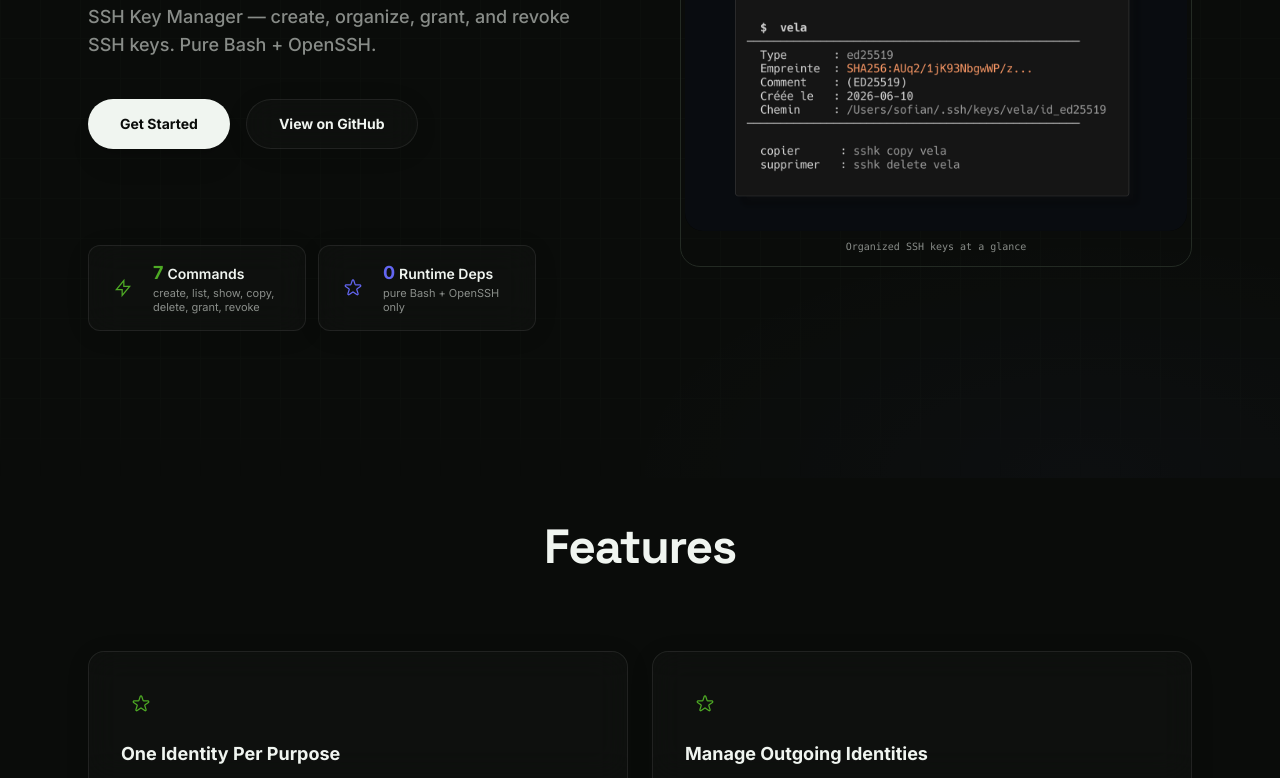
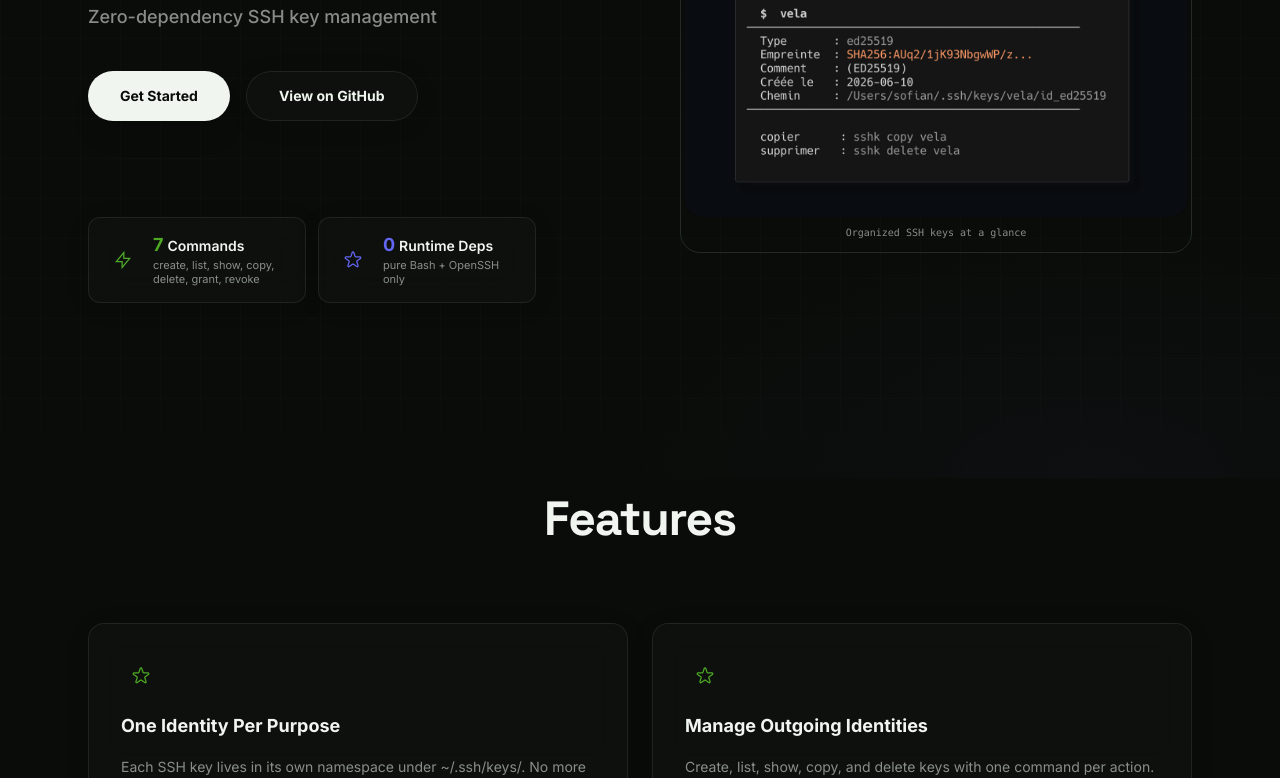
Before and after one commit to Sofian-bll/sshk, a plain HTML site: page docs/index.html in a window 1280 px wide. Shown: the part 322-1100 px from the top of the page. Drawn offline with nearby package versions, Linux system fonts and the light colour scheme.

Commit message:
docs: shorten tagline on landing page and OG image

```diff
--- a/docs/index.html
+++ b/docs/index.html
@@ -281,7 +281,7 @@ a:active, button:active { transform: scale(0.97); transition: transform 0.1s eas
         </h1>
 
         <p class="text-muted text-base md:text-lg max-w-xl leading-relaxed mb-10 mx-auto lg:mx-0 font-medium">
-          SSH Key Manager — create, organize, grant, and revoke SSH keys. Pure Bash + OpenSSH.
+          Zero-dependency SSH key management
         </p>
 
         <div class="flex flex-col sm:flex-row gap-4 mb-12 lg:justify-start justify-center">
```
Also changed, not shown: docs/assets/og-image.png.
